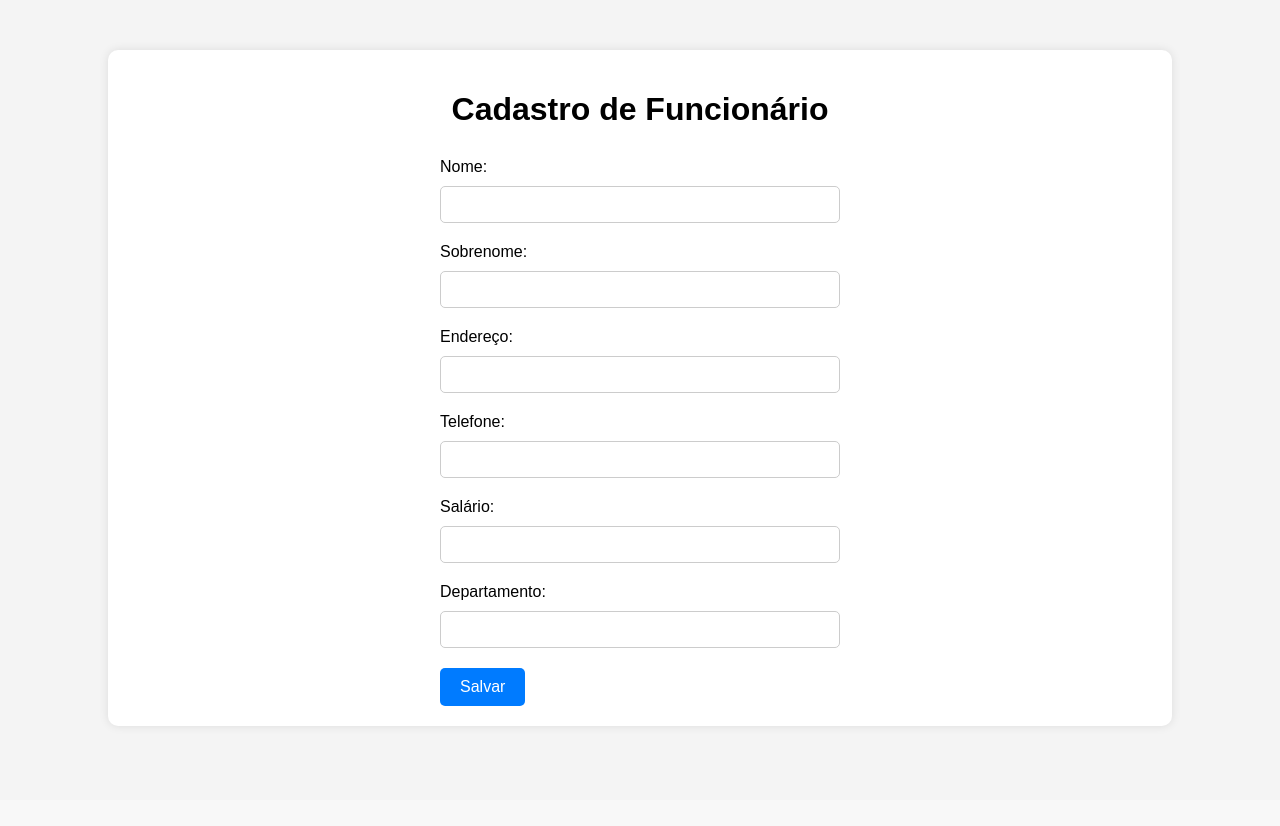
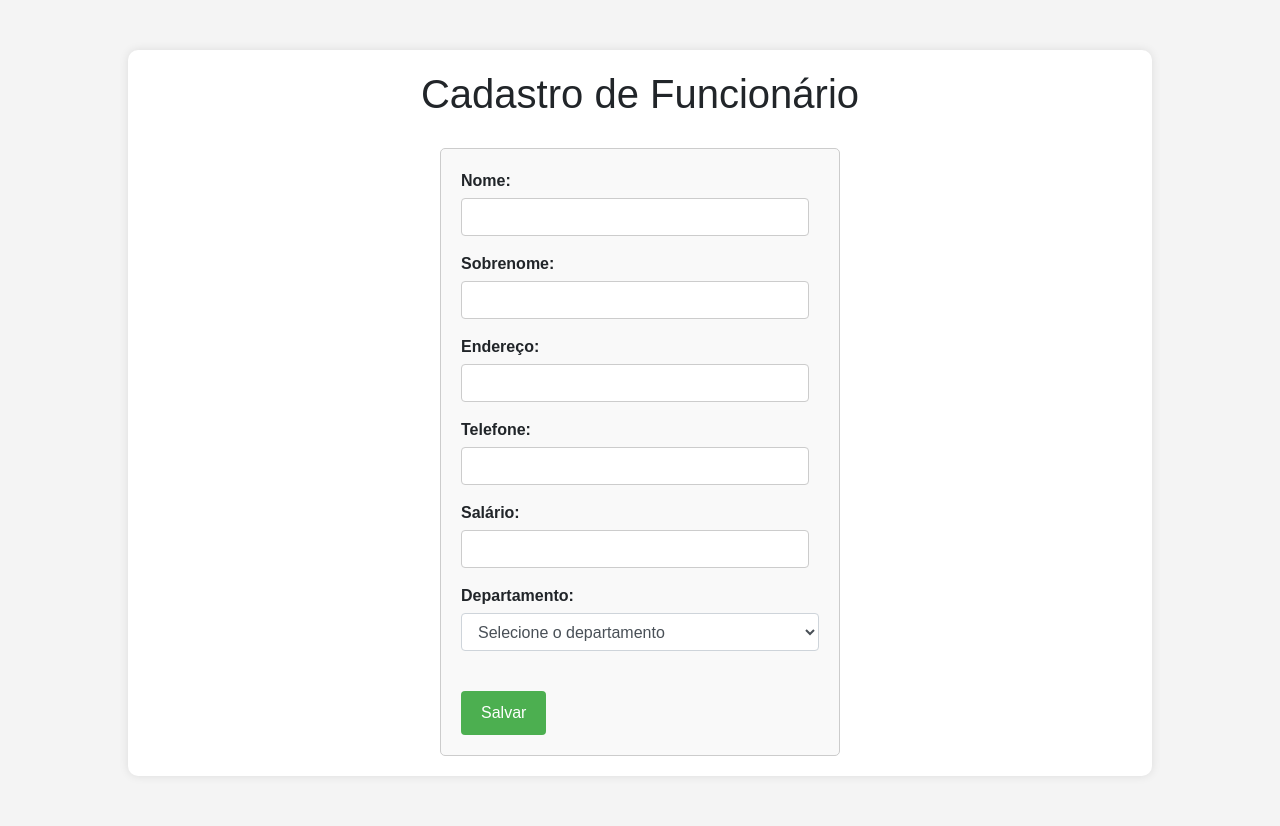
Before and after one commit to pmoraes230/Industria_Senac, a Django app: page /cadastrar_funcionario/ in a window 1280 px wide. Before the commit the page ends 728 px from the top, so only its background shows below. Run offline with Django 4.2, Linux system fonts and the light colour scheme; data that the repository does not hold is empty; some libraries are stand-ins or nearby versions.

Commit message:
conclusão de tela de cadastro de funcionario

```diff
--- a/industria_app/static/cadastro_func/cadastro_func.css
+++ b/industria_app/static/cadastro_func/cadastro_func.css
@@ -19,28 +19,39 @@ h1 {
 form {
     max-width: 400px;
     margin: 0 auto;
+    padding: 20px;
+    border: 1px solid #ccc;
+    border-radius: 5px;
+    background-color: #f9f9f9;
 }
+
 label {
     display: block;
+    margin-bottom: 5px;
+    font-weight: bold;
+}
+
+input[type="text"],
+input[type="tel"],
+input[type="number"],
+select {
+    width: calc(100% - 10px);
+    padding: 8px;
     margin-bottom: 10px;
-}
-input[type="text"], input[type="tel"], input[type="number"] {
-    width: 100%;
-    padding: 10px;
-    margin-bottom: 20px;
     border: 1px solid #ccc;
-    border-radius: 5px;
+    border-radius: 4px;
     box-sizing: border-box;
 }
+
 input[type="submit"] {
-    background-color: #007bff;
-    color: #fff;
+    background-color: #4CAF50;
+    color: white;
     padding: 10px 20px;
     border: none;
-    border-radius: 5px;
+    border-radius: 4px;
     cursor: pointer;
-    font-size: 16px;
 }
+
 input[type="submit"]:hover {
-    background-color: #0056b3;
+    background-color: #45a049;
 }
--- a/industria_app/templates/login/cadastrar_funcionario.html
+++ b/industria_app/templates/login/cadastrar_funcionario.html
@@ -8,6 +8,8 @@
     <meta http-equiv="X-UA-Compatible" content="IE=edge">
     <meta name="viewport" content="width=device-width, initial-scale=1.0">
     <title>Login</title>
+    <!-- Adicionando Bootstrap CSS -->
+    <link href="https://stackpath.bootstrapcdn.com/bootstrap/4.5.2/css/bootstrap.min.css" rel="stylesheet">
     <link rel="stylesheet" href="{% static 'cadastro_func/cadastro_func.css' %}">
 </head>
 
@@ -16,21 +18,42 @@
         <h1>Cadastro de Funcionário</h1>
         <form method="POST">
             {% csrf_token %}
+            <div class="form-group">
                 <label for="func_nome">Nome:</label>
-            <input type="text" id="nome" name="func_nome" required>
+                <input type="text" class="form-control" id="nome" name="func_nome" required>
+            </div>
+            <div class="form-group">
                 <label for="func_sobrenome">Sobrenome:</label>
-            <input type="text" id="sobrenome" name="func_sobrenome" required>
+                <input type="text" class="form-control" id="sobrenome" name="func_sobrenome" required>
+            </div>
+            <div class="form-group">
                 <label for="func_end">Endereço:</label>
-            <input type="text" id="endereco" name="func_end" required>
+                <input type="text" class="form-control" id="endereco" name="func_end" required>
+            </div>
+            <div class="form-group">
                 <label for="func_tel">Telefone:</label>
-            <input type="tel" id="telefone" name="func_tel" required>
+                <input type="tel" class="form-control" id="telefone" name="func_tel" required>
+            </div>
+            <div class="form-group">
                 <label for="func_salario">Salário:</label>
-            <input type="number" id="salario" name="func_salario" required>
+                <input type="number" class="form-control" id="salario" name="func_salario" required>
+            </div>
+            <div class="form-group">
                 <label for="departamento">Departamento:</label>
-            <input type="text" id="departamento" name="departamento" required>
-            <input type="submit" value="Salvar">
+                <select class="form-control" name="departamento" required>
+                    <option value="">Selecione o departamento</option>
+                    {% for departamento in departamentos %}
+                        <option value="{{ departamento.pk }}">{{ departamento.depert_setor }}</option>
+                    {% endfor %}
+                </select>
+            </div>
+            <br>
+            <input type="submit" class="btn btn-primary" value="Salvar">
         </form>
     </div>
+
+    <!-- Adicionando Bootstrap JS (opcional, apenas se você precisar de funcionalidades JavaScript do Bootstrap) -->
+    <script src="https://stackpath.bootstrapcdn.com/bootstrap/4.5.2/js/bootstrap.min.js"></script>
 </body>
 
 </html>
--- a/industria_app/views.py
+++ b/industria_app/views.py
@@ -1,21 +1,28 @@
-from django.shortcuts import render
+from django.shortcuts import render, redirect
 from .models import TbFuncionario
+from .models import TbDepartamento
 
 def cadastrar_funcionario(request):
+    departamentos = TbDepartamento.objects.all()  # Busque todos os departamentos
     if request.method == 'POST':
-        if request.POST.get('func_nome') and request.POST.get('func_sobrenome') and request.POST.get('func_end') and request.POST.get('func_tel') and request.POST.get('func_salario') and request.POST.get('departamento'):
+        if all(request.POST.get(field) for field in ['func_nome', 'func_sobrenome', 'func_end', 'func_tel', 'func_salario', 'departamento']):
+            departamento_ID = request.POST.get('departamento')  # Obtém o ID do departamento do formulário
+
+            # Verifica se o departamento existe
+            departamento = TbDepartamento.objects.get(pk=departamento_ID)
+
+            # Cria uma nova instância de TbFuncionario e associa o departamento
             saverecord = TbFuncionario()
             saverecord.func_nome = request.POST.get('func_nome')
             saverecord.func_sobrenome = request.POST.get('func_sobrenome')
             saverecord.func_end = request.POST.get('func_end')
             saverecord.func_tel = request.POST.get('func_tel')
             saverecord.func_salario = request.POST.get('func_salario')
-            saverecord.departamento = request.POST.get('departamento')
+            saverecord.departamento = departamento  # Associa o departamento ao funcionário
+
             saverecord.save()
-
-            return render(request, 'login/login.html')
-    else:
-        return render(request, 'login/cadastrar_funcionario.html')
+            return render(request, 'login/cadastrar_funcionario.html', {'departamentos': departamentos})  # Passe os departamentos para o template
+    return render(request, 'login/cadastrar_funcionario.html', {'departamentos': departamentos})  # Passe os departamentos para o template
 
 def login(request):
     return render(request, 'login/login.html')
```
Also changed, not shown: industria_app/models.py (+0 -114 lines), industria_app/templates/login/login.html (+21 -11 lines), industria_app/static/img/logo.jpg (deleted), industria_app/static/login/img/logo.jpg (added), industria_app/static/login/login.css (renamed from industria_app/static/css/login.css). Lines whose indentation alone changed are shown as unchanged.
